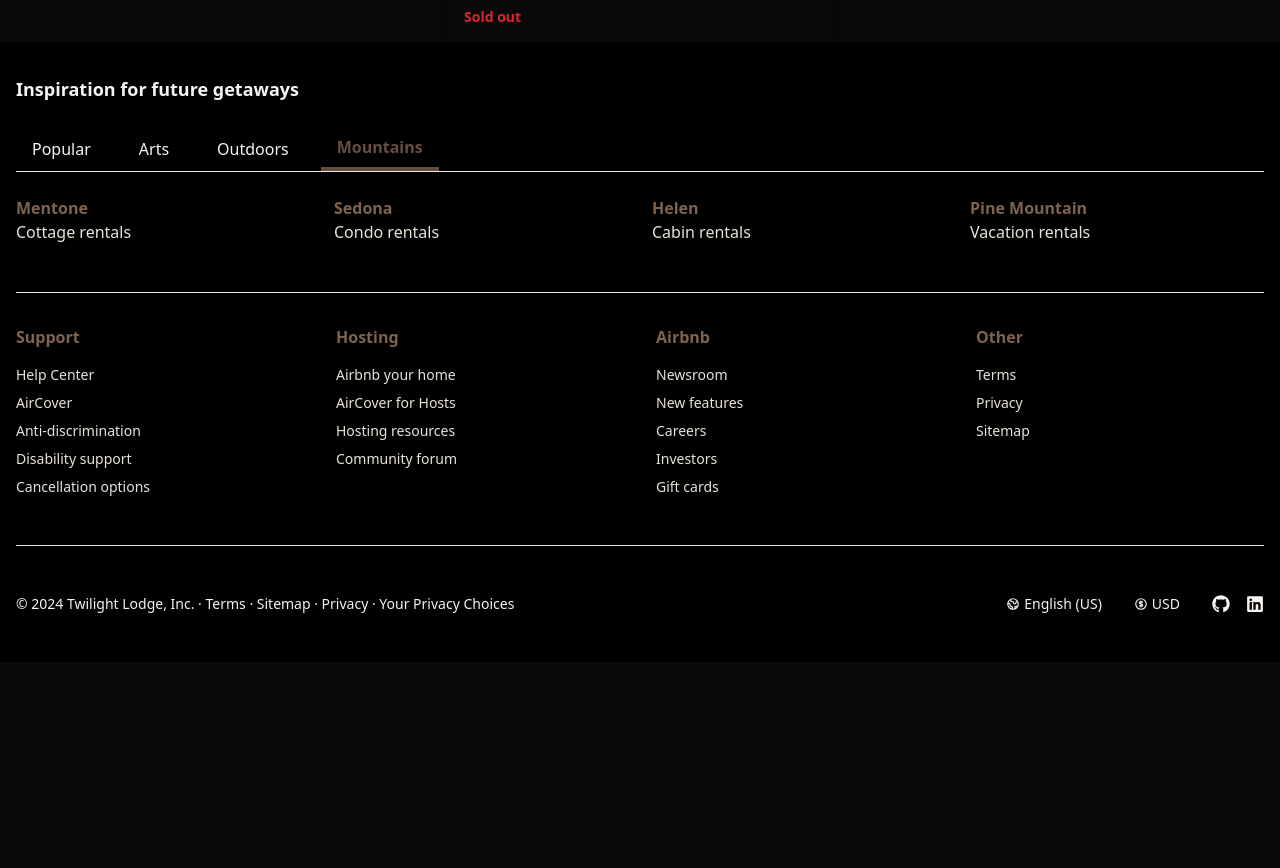
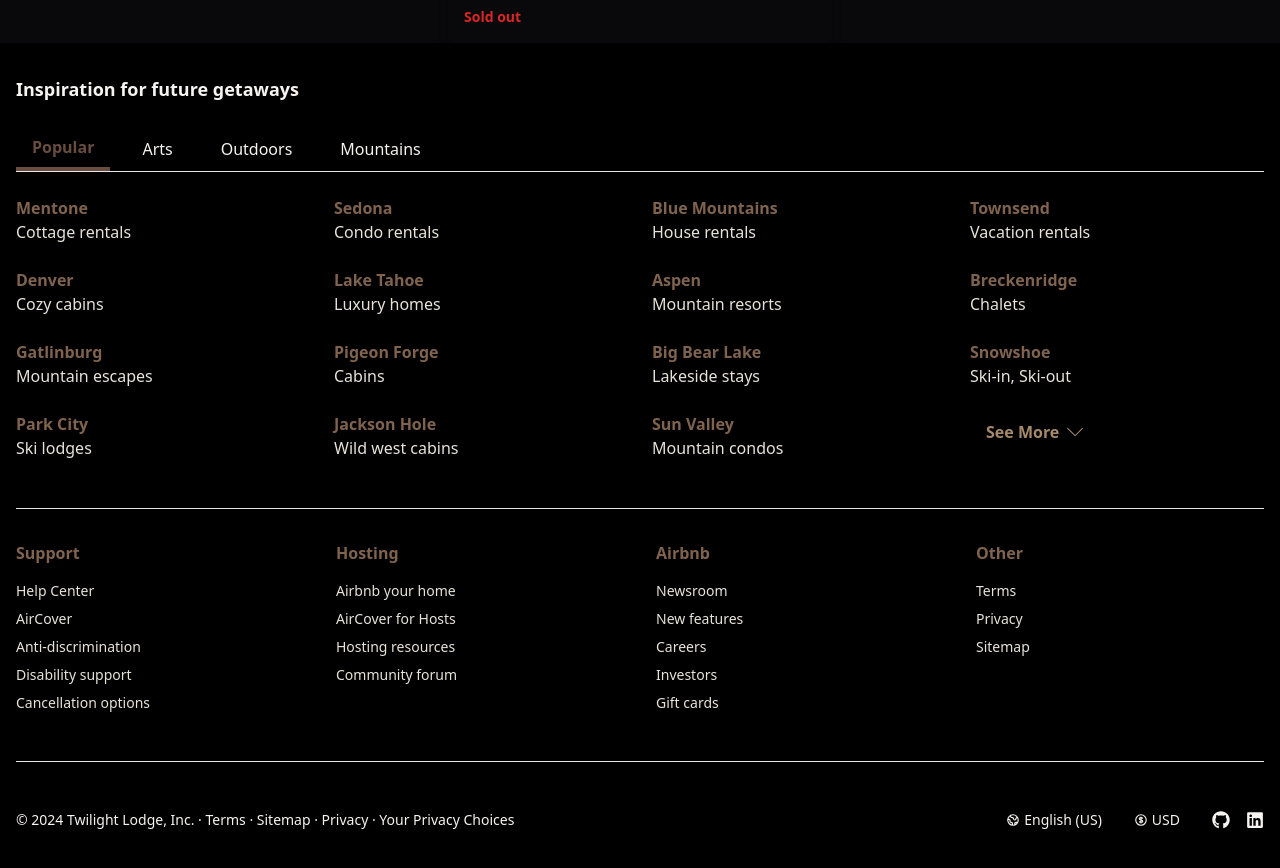
Before and after one commit to Muhammad-Taha-Qader/twilight-lodge, a Next.js app: page / in a window 1280 px wide. Shown: the part 2065-2933 px from the top of the page. Before the commit the page ends 2727 px from the top, so only its background shows below. Built offline with nearby package versions, Linux system fonts and the light colour scheme.

Commit message:
Update Footer - Add Show More/Less if more locations

```diff
--- a/components/Footer/Footer.tsx
+++ b/components/Footer/Footer.tsx
@@ -1,93 +1,67 @@
 // // components/Footer.tsx
+// "use client";
+// import { useState } from "react";
+// import {FooterColumn} from "./FooterColumn";
+// import FooterTabs from "./FooterTabs";
+// import FooterBottom from "./FooterBottom";
 
-// import FooterColumn from "./FooterColumn";
+// // Define a union type for the tabs
+// type TabType = "Popular" | "Arts" | "Outdoors" | "Mountains";
+
+// // Define the shape of each tab content
+// type Location = {
+//   title: string;
+//   description: string;
+// };
 
 // const Footer = () => {
+//   const [activeTab, setActiveTab] = useState<TabType>("Mountains");
+
+//   // Define the tab content type
+//   const tabContent: Record<TabType, Location[]> = {
+//     Popular: [
+//       { title: "Mentone", description: "Cottage rentals" },
+//       { title: "Sedona", description: "Condo rentals" },
+//       { title: "Blue Mountains", description: "House rentals" },
+//       { title: "Townsend", description: "Vacation rentals" },
+//     ],
+//     Arts: [
+//       { title: "Phoenix", description: "Vacation rentals" },
+//       { title: "New Orleans", description: "Artistic stays" },
+//     ],
+//     Outdoors: [
+//       { title: "Banff", description: "House rentals" },
+//       { title: "Yellowstone", description: "Cabin rentals" },
+//     ],
+//     Mountains: [
+//       { title: "Mentone", description: "Cottage rentals" },
+//       { title: "Sedona", description: "Condo rentals" },
+//       { title: "Helen", description: "Cabin rentals" },
+//       { title: "Pine Mountain", description: "Vacation rentals" },
+//     ],
+//   };
+
 //   return (
-//     <footer className="bg-gray-100 py-8">
+//     <footer className="bg-black py-8">
 //       <div className="max-w-7xl mx-auto px-4">
-//         {/* Upper Section: Inspiration for Future Getaways */}
-//         <div className="grid grid-cols-1 sm:grid-cols-2 lg:grid-cols-4 gap-8">
-//           <FooterColumn
-//             title="Popular"
-//             items={[
-//               "Canmore - Chalet rentals",
-//               "Benalmádena - Beach house rentals",
-//               "Marbella - Beachfront rentals",
-//               "Ibiza - Vacation rentals",
-//               // Add more destinations...
-//             ]}
-//           />
-//           <FooterColumn
-//             title="Arts & Culture"
-//             items={[
-//               "Phoenix - Rentals with pools",
-//               "San Diego - Family-friendly rentals",
-//               "Los Angeles - House rentals",
-//               "Paris - House rentals",
-//               // Add more destinations...
-//             ]}
-//           />
-//           <FooterColumn
-//             title="Outdoors"
-//             items={[
-//               "Lake Martin - Pet-friendly rentals",
-//               "Banff - House rentals",
-//               "Greer - Cabin rentals",
-//               "Emerald Lake - Cabin rentals",
-//               // Add more destinations...
-//             ]}
-//           />
-//           <FooterColumn
-//             title="Mountains"
-//             items={[
-//               "Mentone - Cottage rentals",
-//               "Sedona - Condo rentals",
-//               "Helen - Cabin rentals",
-//               "Boone - Vacation rentals",
-//               // Add more destinations...
-//             ]}
-//           />
+//         {/* Upper Section */}
+//         <h2 className="text-lg font-semibold mb-6">Inspiration for future getaways</h2>
+//         <FooterTabs activeTab={activeTab} setActiveTab={setActiveTab} />
+//         <div className="grid grid-cols-2 sm:grid-cols-3 lg:grid-cols-4 gap-6 mt-6">
+//           {tabContent[activeTab]?.map((location, index) => (
+//             <FooterColumn key={index} title={location.title} description={location.description} />
+//           ))}
 //         </div>
 
-//         {/* Lower Section: Support, Hosting, Airbnb */}
+//         {/* Lower Section */}
 //         <div className="mt-12 border-t pt-8 grid grid-cols-1 sm:grid-cols-2 lg:grid-cols-4 gap-8">
-//           <FooterColumn
-//             title="Support"
-//             items={[
-//               "Help Center",
-//               "AirCover",
-//               "Anti-discrimination",
-//               "Disability support",
-//               "Cancellation options",
-//             ]}
-//           />
-//           <FooterColumn
-//             title="Hosting"
-//             items={[
-//               "Airbnb your home",
-//               "AirCover for Hosts",
-//               "Hosting resources",
-//               "Community forum",
-//             ]}
-//           />
-//           <FooterColumn
-//             title="Twilight Lodge"
-//             items={[
-//               "About us",
-//               "Careers",
-//               "Investors",
-//               "Gift cards",
-//             ]}
-//           />
-//           <FooterColumn
-//             title="Other"
-//             items={[
-//               "Terms",
-//               "Privacy",
-//               "Sitemap",
-//             ]}
-//           />
+//           <FooterColumn title="Support" items={["Help Center", "AirCover", "Anti-discrimination", "Disability support", "Cancellation options"]} />
+//           <FooterColumn title="Hosting" items={["Airbnb your home", "AirCover for Hosts", "Hosting resources", "Community forum"]} />
+//           <FooterColumn title="Airbnb" items={["Newsroom", "New features", "Careers", "Investors", "Gift cards"]} />
+//           <FooterColumn title="Other" items={["Terms", "Privacy", "Sitemap"]} />
+//         </div>
+//         <div className="mt-12 border-t pt-8 " >
+//           <FooterBottom/>
 //         </div>
 //       </div>
 //     </footer>
@@ -96,12 +70,15 @@
 
 // export default Footer;
 
+
+
 // components/Footer.tsx
 "use client";
 import { useState } from "react";
-import {FooterColumn} from "./FooterColumn";
+import { FooterColumn } from "./FooterColumn";
 import FooterTabs from "./FooterTabs";
 import FooterBottom from "./FooterBottom";
+import { SlArrowDown, SlArrowUp } from "react-icons/sl";
 
 // Define a union type for the tabs
 type TabType = "Popular" | "Arts" | "Outdoors" | "Mountains";
@@ -113,8 +90,9 @@ type Location = {
 };
 
 const Footer = () => {
-  const [activeTab, setActiveTab] = useState<TabType>("Mountains");
-
+  const [activeTab, setActiveTab] = useState<TabType>("Popular");
+  const [showAll, setShowAll] = useState(false);
+  const visibleLocationLimit =15;
   // Define the tab content type
   const tabContent: Record<TabType, Location[]> = {
     Popular: [
@@ -122,22 +100,44 @@ const Footer = () => {
       { title: "Sedona", description: "Condo rentals" },
       { title: "Blue Mountains", description: "House rentals" },
       { title: "Townsend", description: "Vacation rentals" },
+      { title: "Denver", description: "Cozy cabins" },
+      { title: "Lake Tahoe", description: "Luxury homes" },
+      { title: "Aspen", description: "Mountain resorts" },
+      { title: "Breckenridge", description: "Chalets" },
+      { title: "Gatlinburg", description: "Mountain escapes" },
+      { title: "Pigeon Forge", description: "Cabins" },
+      { title: "Big Bear Lake", description: "Lakeside stays" },
+      { title: "Snowshoe", description: "Ski-in, Ski-out" },
+      { title: "Park City", description: "Ski lodges" },
+      { title: "Jackson Hole", description: "Wild west cabins" },
+      { title: "Sun Valley", description: "Mountain condos" },
+      { title: "Vail", description: "Luxury chalets" },
+      { title: "Vail", description: "Luxury chalets" },
+      { title: "Vail", description: "Luxury chalets" },
     ],
     Arts: [
       { title: "Phoenix", description: "Vacation rentals" },
       { title: "New Orleans", description: "Artistic stays" },
+      { title: "Santa Fe", description: "Cultural homes" },
     ],
     Outdoors: [
       { title: "Banff", description: "House rentals" },
       { title: "Yellowstone", description: "Cabin rentals" },
+      { title: "Yosemite", description: "Tent stays" },
     ],
     Mountains: [
       { title: "Mentone", description: "Cottage rentals" },
       { title: "Sedona", description: "Condo rentals" },
       { title: "Helen", description: "Cabin rentals" },
       { title: "Pine Mountain", description: "Vacation rentals" },
+      { title: "Telluride", description: "Mountain escapes" },
+      { title: "Mammoth Lakes", description: "Luxury homes" },
+      { title: "Crested Butte", description: "Cabin rentals" },
     ],
   };
+
+  // Show first 15 locations or all locations based on the showAll state
+  const displayedLocations = showAll ? tabContent[activeTab] : tabContent[activeTab]?.slice(0, visibleLocationLimit);
 
   return (
     <footer className="bg-black py-8">
@@ -145,21 +145,66 @@ const Footer = () => {
         {/* Upper Section */}
         <h2 className="text-lg font-semibold mb-6">Inspiration for future getaways</h2>
         <FooterTabs activeTab={activeTab} setActiveTab={setActiveTab} />
+
         <div className="grid grid-cols-2 sm:grid-cols-3 lg:grid-cols-4 gap-6 mt-6">
-          {tabContent[activeTab]?.map((location, index) => (
+          {displayedLocations?.map((location, index) => (
             <FooterColumn key={index} title={location.title} description={location.description} />
           ))}
+
+          {/* Show 'See More'/'Show Less' button if there are more than 15 locations and not all are shown */}
+          {tabContent[activeTab].length > visibleLocationLimit && !showAll && (
+            <div className=" text-start">
+              <button
+                className="text-my-cocoa-400 font-bold py-2 px-4 hover:text-my-cocoa-600 hover:underline hover:underline-offset-1"
+                onClick={() => setShowAll(true)}
+              >
+                <div className="flex gap-x-2">See More <SlArrowDown className="mt-1"/></div>
+              </button>
+            </div>
+          )}
+          {tabContent[activeTab].length > visibleLocationLimit && showAll && (
+            <div className=" text-start">
+              <button
+                className="text-my-cocoa-400 font-bold py-2 px-4 hover:text-my-cocoa-600 hover:underline hover:underline-offset-1"
+                onClick={() => setShowAll(false)}
+              >
+                <div className="flex gap-x-2">See Less <SlArrowUp className="mt-1"/></div>
+              </button>
+            </div>
+          )}
         </div>
+
+
 
         {/* Lower Section */}
         <div className="mt-12 border-t pt-8 grid grid-cols-1 sm:grid-cols-2 lg:grid-cols-4 gap-8">
-          <FooterColumn title="Support" items={["Help Center", "AirCover", "Anti-discrimination", "Disability support", "Cancellation options"]} />
-          <FooterColumn title="Hosting" items={["Airbnb your home", "AirCover for Hosts", "Hosting resources", "Community forum"]} />
-          <FooterColumn title="Airbnb" items={["Newsroom", "New features", "Careers", "Investors", "Gift cards"]} />
+          <FooterColumn
+            title="Support"
+            items={[
+              "Help Center",
+              "AirCover",
+              "Anti-discrimination",
+              "Disability support",
+              "Cancellation options",
+            ]}
+          />
+          <FooterColumn
+            title="Hosting"
+            items={[
+              "Airbnb your home",
+              "AirCover for Hosts",
+              "Hosting resources",
+              "Community forum",
+            ]}
+          />
+          <FooterColumn
+            title="Airbnb"
+            items={["Newsroom", "New features", "Careers", "Investors", "Gift cards"]}
+          />
           <FooterColumn title="Other" items={["Terms", "Privacy", "Sitemap"]} />
         </div>
-        <div className="mt-12 border-t pt-8 " >
-          <FooterBottom/>
+        <div className="mt-12 border-t pt-8 ">
+          <FooterBottom />
         </div>
       </div>
     </footer>
--- a/components/Footer/FooterBottom.tsx
+++ b/components/Footer/FooterBottom.tsx
@@ -27,10 +27,10 @@ const FooterBottom = () => {
           {/* Social Media Links */}
           <div className="flex space-x-4">
             <a href="https://github.com/Muhammad-Taha-Qader" target="_blank" rel="noopener noreferrer">
-              <FaGithub className="text-lg" />
+              <FaGithub className="text-lg hover:text-my-cocoa-600" />
             </a>
             <a href="https://linkedin.com/in/Muhammad-taha-07a1a0228" target="_blank" rel="noopener noreferrer">
-              <FaLinkedin className="text-lg" />
+              <FaLinkedin className="text-lg hover:text-my-cocoa-600" />
             </a>
           </div>
         </div>
```
